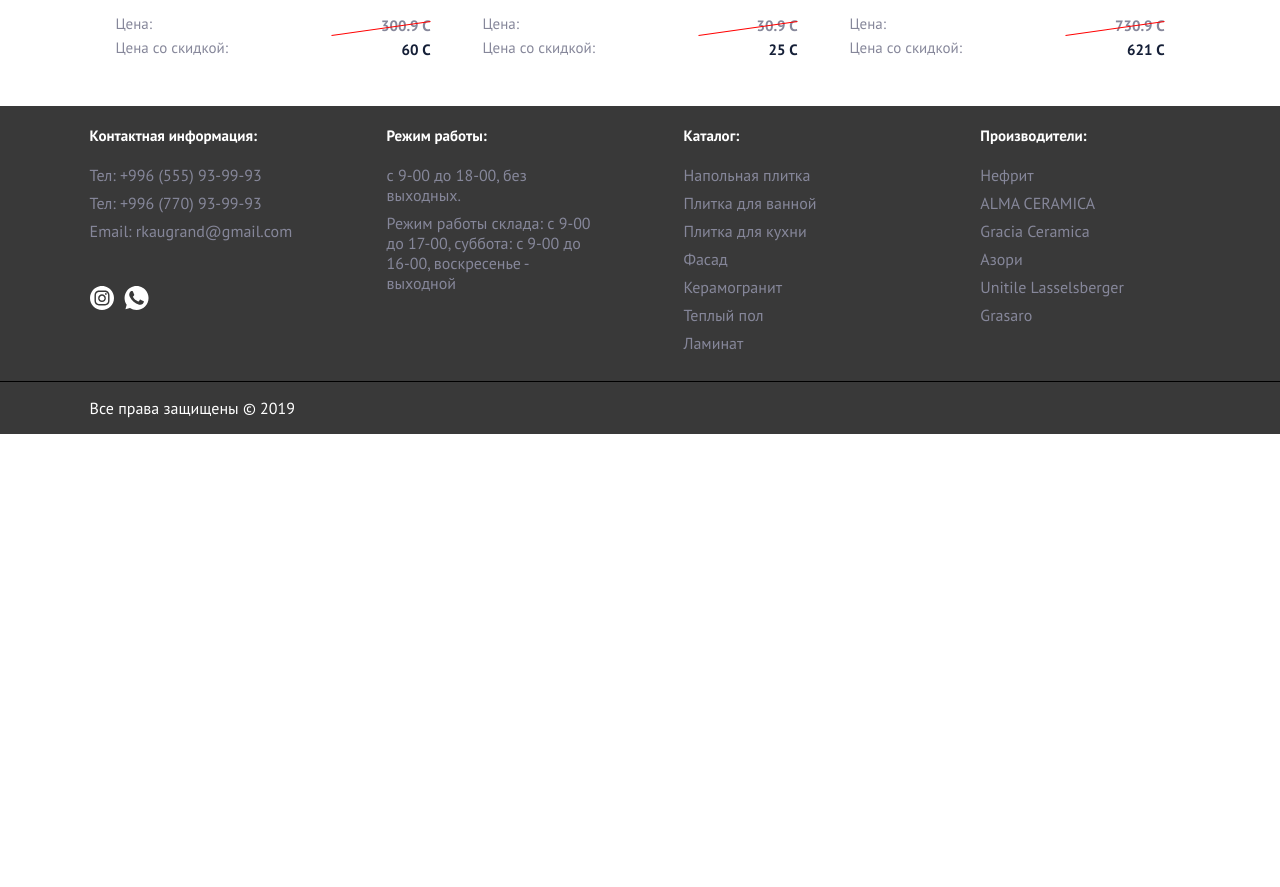
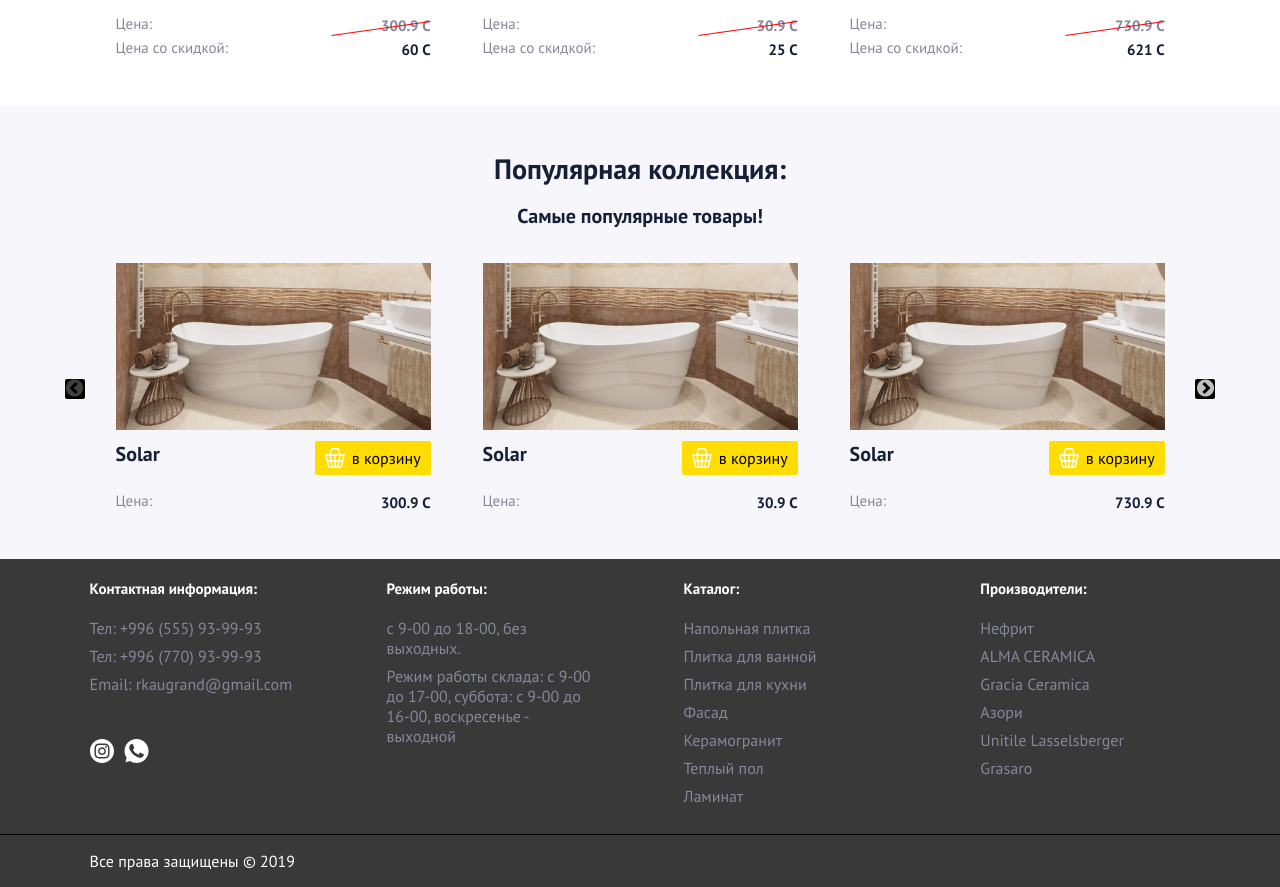
Before and after one commit to KGDreamTeam/roskeramika-front, a React (Create React App) app: page / in a window 1280 px wide. Shown: the part 1996-2883 px from the top of the page. Before the commit the page ends 2430 px from the top, so only its background shows below. Built offline with nearby package versions, Linux system fonts and the light colour scheme.

Commit message:
feature: new popular sliders

```diff
--- a/src/components/pages/Home.js
+++ b/src/components/pages/Home.js
@@ -3,6 +3,7 @@ import React from 'react'
 import banner from '../../assets/img/Banner.svg'
 
 import NewSlider from '../../containers/NewSlider'
+import PopularSlider from '../../containers/PopularSlider'
 import SalesSlider from '../../containers/SalesSlider'
 
 const Home = () => {
@@ -11,6 +12,7 @@ const Home = () => {
 			<img src={banner} className='banner' alt='banner'/>
 			<NewSlider />
 			<SalesSlider />
+			<PopularSlider />
 		</div>
 	)
 }
--- /dev/null
+++ b/src/containers/PopularSlider.js
@@ -0,0 +1,47 @@
+import React,{useState} from 'react'
+import Slider from 'react-slick'
+
+import NewSliderItem from '../components/slide/NewSliderItem'
+import slideImg from '../assets/img/slideItem.svg'
+
+const PopularSlider = () => {
+	const [items] = useState([
+		{id: 1, name: 'Solar', price: 300.90},
+		{id: 2, name: 'Solar', price: 30.90},
+		{id: 3, name: 'Solar', price: 730.90},
+		{id: 4, name: 'Solar', price: 100.90},
+		{id: 5, name: 'Solar', price: 400.90}
+	])
+
+	var settings = {
+		dots: false,
+		arrows: true,
+    infinite: false,
+    speed: 500,
+    slidesToShow: 3,
+		slidesToScroll: 1,
+		className: 'new-slider'
+  }
+  return (
+		<div className='news-slider-main'>
+			<div className='container'>
+				<h2 className='title'>Популярная коллекция:</h2>
+				<h3 className='sub-title'>Самые популярные товары!</h3>
+				<Slider {...settings}>
+					{
+						items.map(item => (
+							<NewSliderItem
+								key={item.id}
+								img={slideImg}
+								name={item.name}
+								price={item.price}
+							/>
+						))
+					}
+				</Slider>
+			</div>
+		</div>
+  )
+}
+
+export default PopularSlider
```
Also changed, not shown: 1 other file (tests, documents, lock files or other folders).
